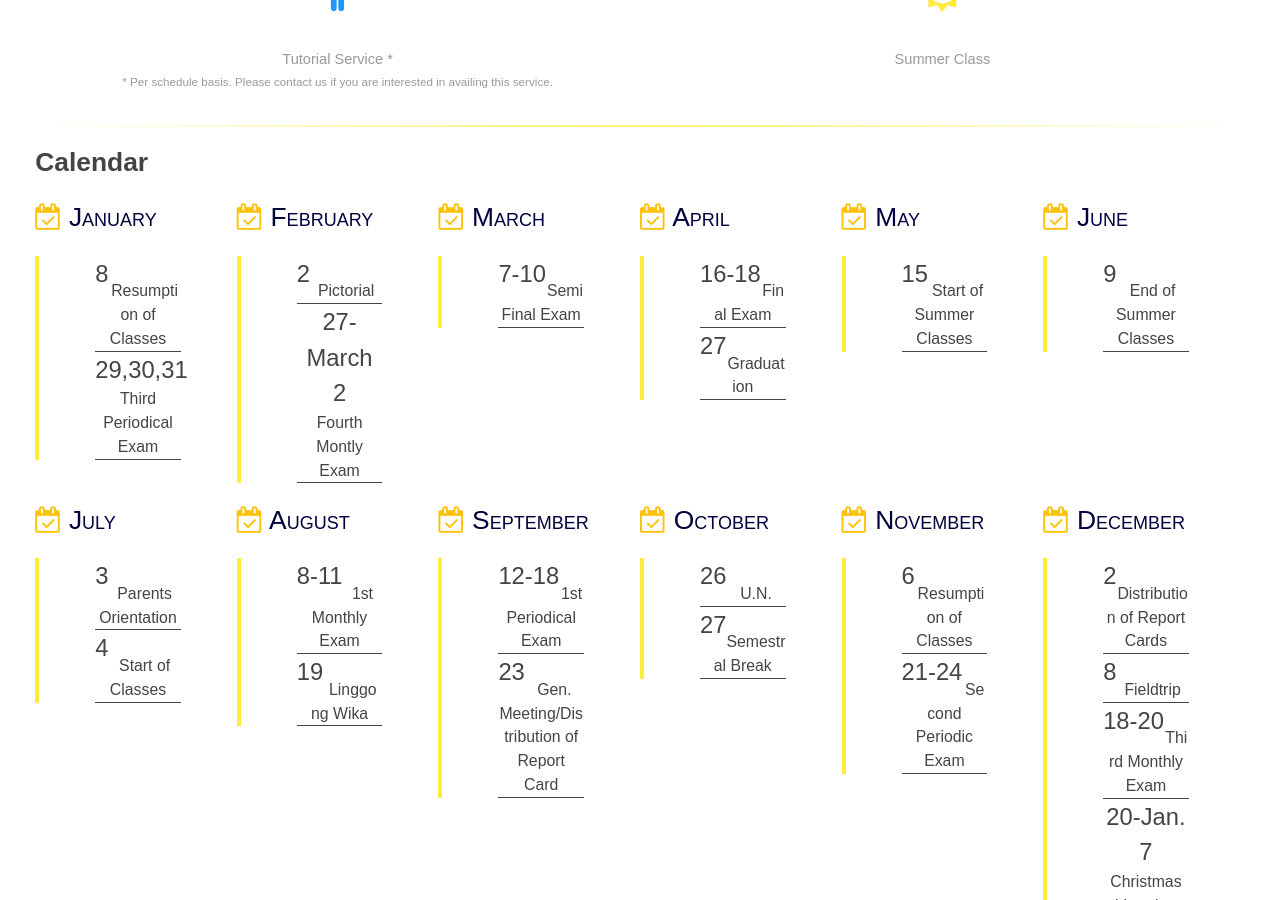
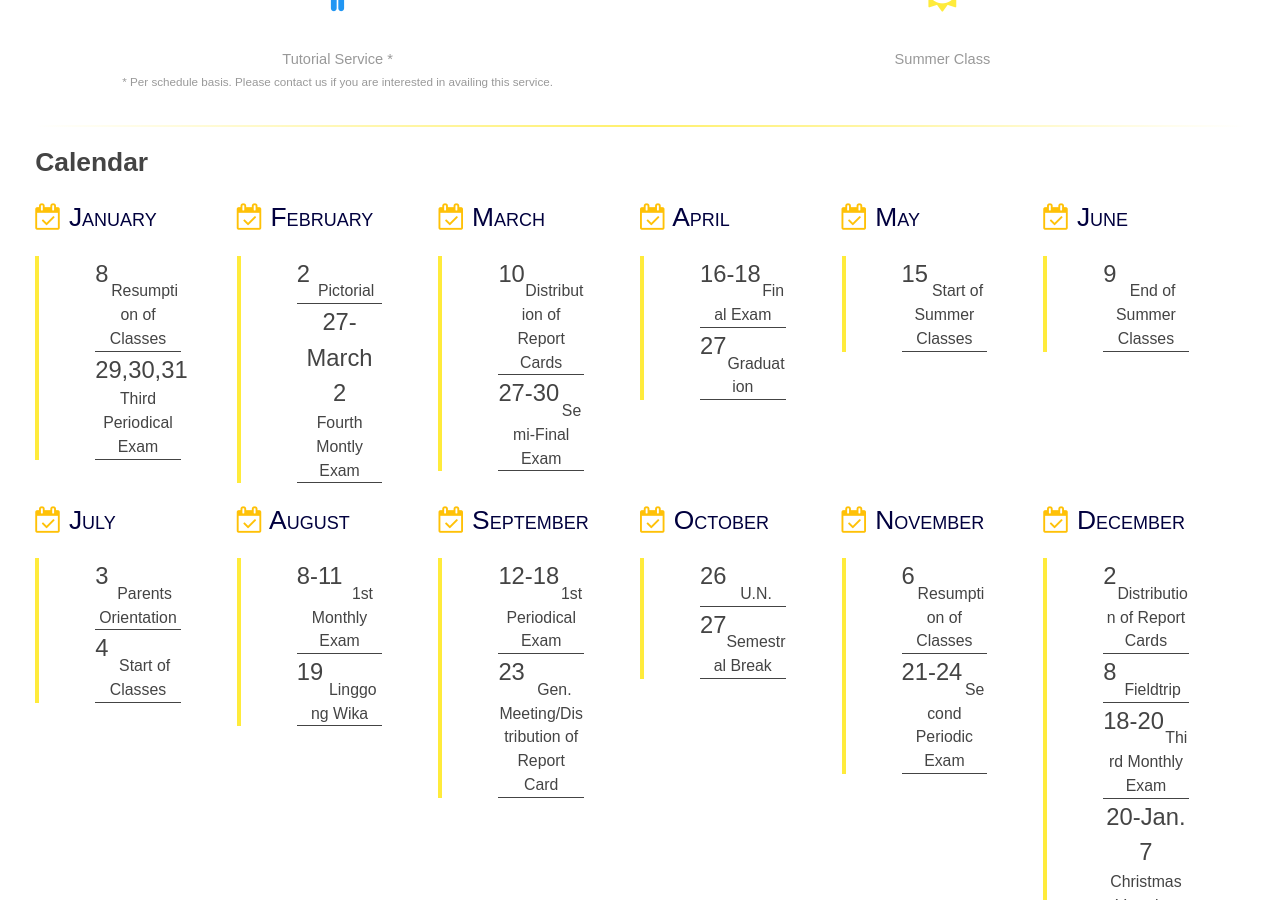
Before and after one commit to cmdcph/cmdcph.github.io, a Jekyll site: the page built from index.md, in a window 1280 px wide and 900 px high, scrolled down 2384 px. Built offline with Jekyll 4.4.1, drawn with Linux system fonts in a browser that asks for light colours.

Commit message:
Updated March

```diff
--- a/_calendar_months/march.markdown
+++ b/_calendar_months/march.markdown
@@ -3,6 +3,8 @@ title: March
 year: 2017
 index: 3
 events:
-- day: 7-10
-  title: Semi Final Exam
+- day: 10
+  title: Distribution of Report Cards
+- day: 27-30
+  title: Semi-Final Exam
 ---
```
